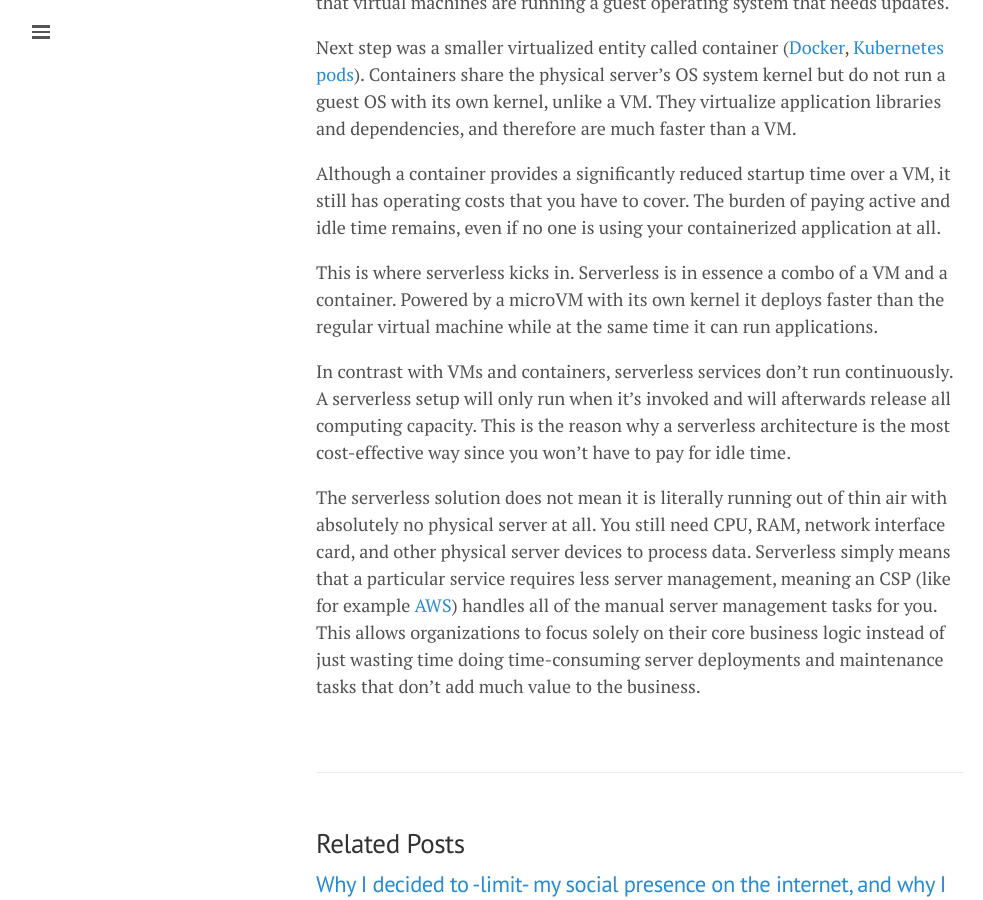
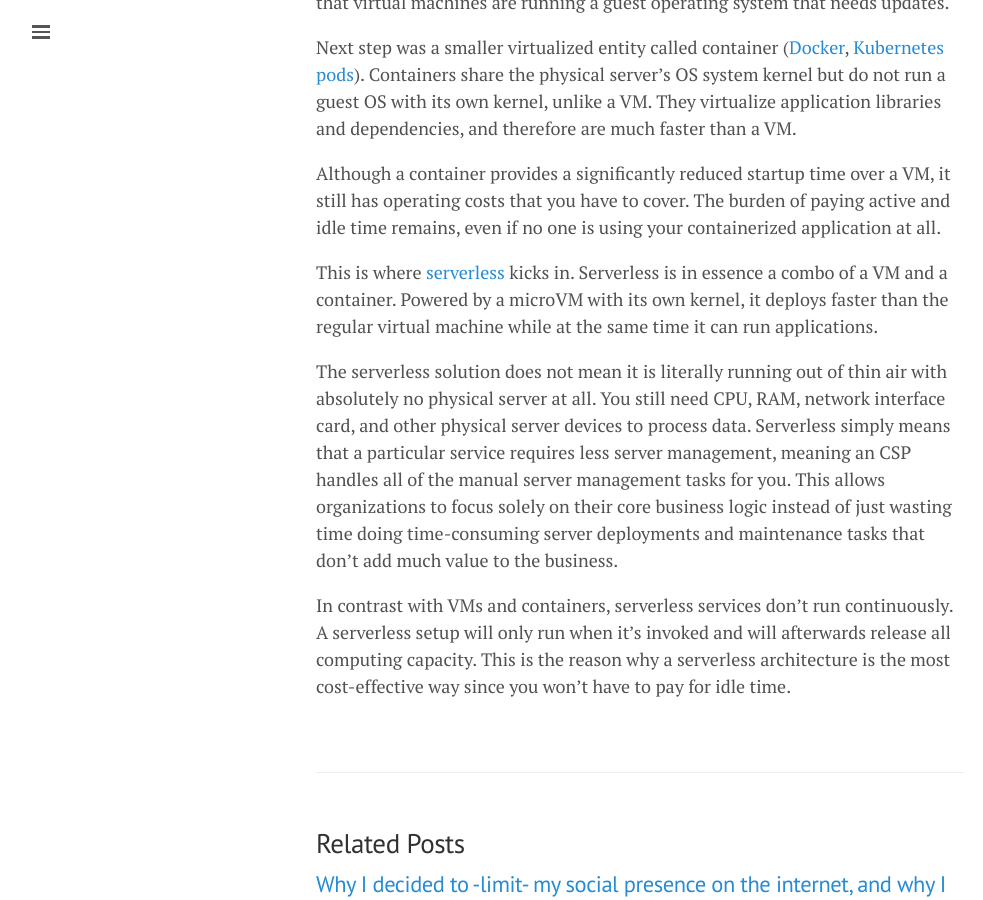
Before and after one commit to lgeurts/lgeurts.github.io, a Jekyll site: the page built from _posts/2022-03-29-what-is-serverless-computing.md, in a window 1280 px wide and 900 px high, scrolled down 841 px. Shown: the whole window, without its empty margins (0-983 px from the left). Built offline with Jekyll 4.4.1, drawn with Linux system fonts in a browser that asks for light colours; nearby versions of some CDN libraries; comment, search, counter and statistics services are not loaded.

Commit message:
Update 2022-03-29-what-is-serverless-computing.md

```diff
--- a/_posts/2022-03-29-what-is-serverless-computing.md
+++ b/_posts/2022-03-29-what-is-serverless-computing.md
@@ -21,8 +21,8 @@ Next step was a smaller virtualized entity called container ([Docker](https://aw
 
 Although a container provides a significantly reduced startup time over a VM, it still has operating costs that you have to cover. The burden of paying active and idle time remains, even if no one is using your containerized application at all.
 
-This is where serverless kicks in. Serverless is in essence a combo of a VM and a container. Powered by a microVM with its own kernel it deploys faster than the regular virtual machine while at the same time it can run applications.
+This is where [serverless](https://aws.amazon.com/serverless/) kicks in. Serverless is in essence a combo of a VM and a container. Powered by a microVM with its own kernel, it deploys faster than the regular virtual machine while at the same time it can run applications.
+
+The serverless solution does not mean it is literally running out of thin air with absolutely no physical server at all. You still need CPU, RAM, network interface card, and other physical server devices to process data. Serverless simply means that a particular service requires less server management, meaning an CSP handles all of the manual server management tasks for you. This allows organizations to focus solely on their core business logic instead of just wasting time doing time-consuming server deployments and maintenance tasks that don’t add much value to the business.
 
 In contrast with VMs and containers, serverless services don't run continuously. A serverless setup will only run when it's invoked and will afterwards release all computing capacity. This is the reason why a serverless architecture is the most cost-effective way since you won’t have to pay for idle time.
-
-The serverless solution does not mean it is literally running out of thin air with absolutely no physical server at all. You still need CPU, RAM, network interface card, and other physical server devices to process data. Serverless simply means that a particular service requires less server management, meaning an CSP (like for example [AWS](https://aws.amazon.com/serverless/)) handles all of the manual server management tasks for you. This allows organizations to focus solely on their core business logic instead of just wasting time doing time-consuming server deployments and maintenance tasks that don’t add much value to the business.
```
